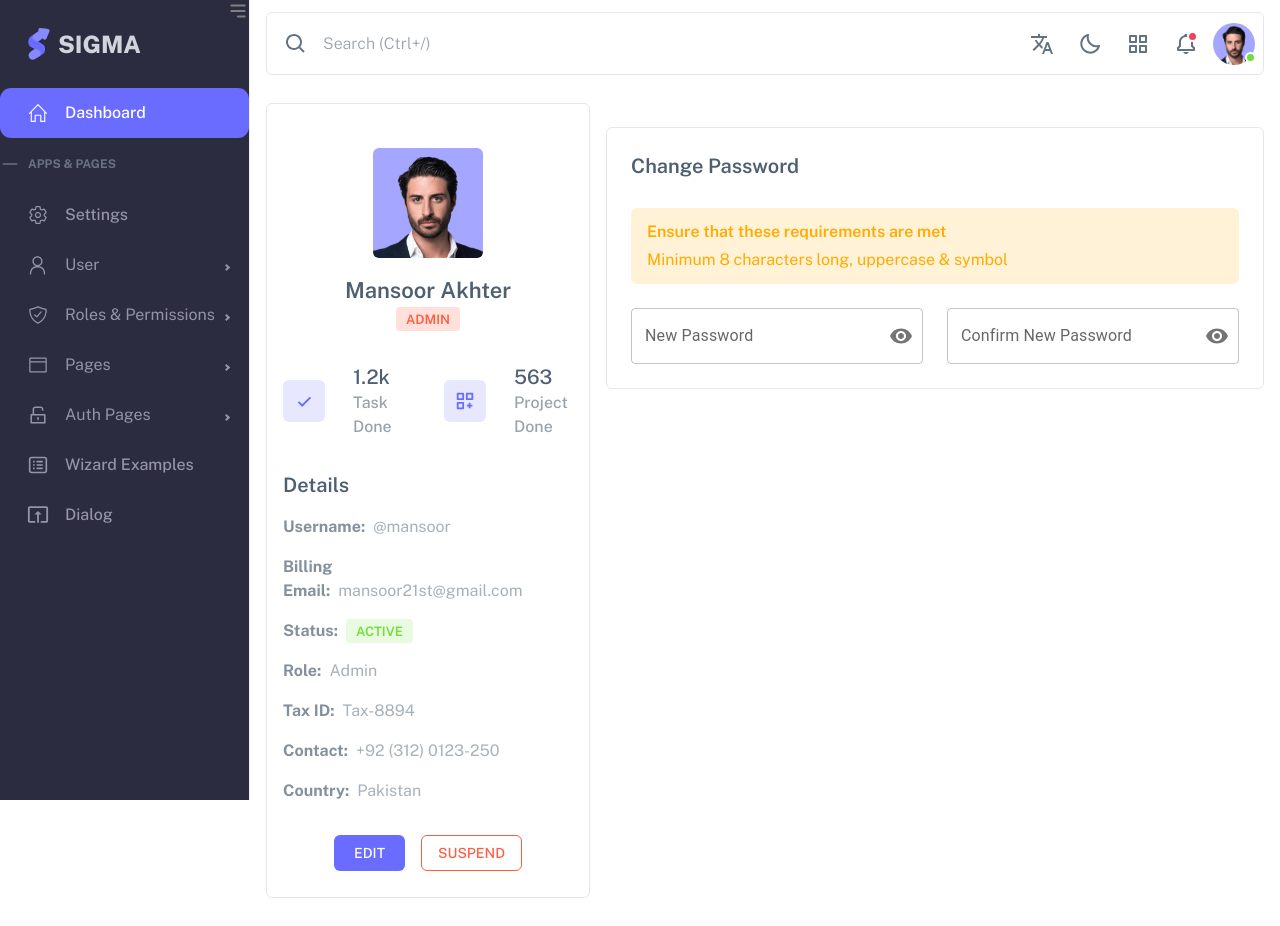
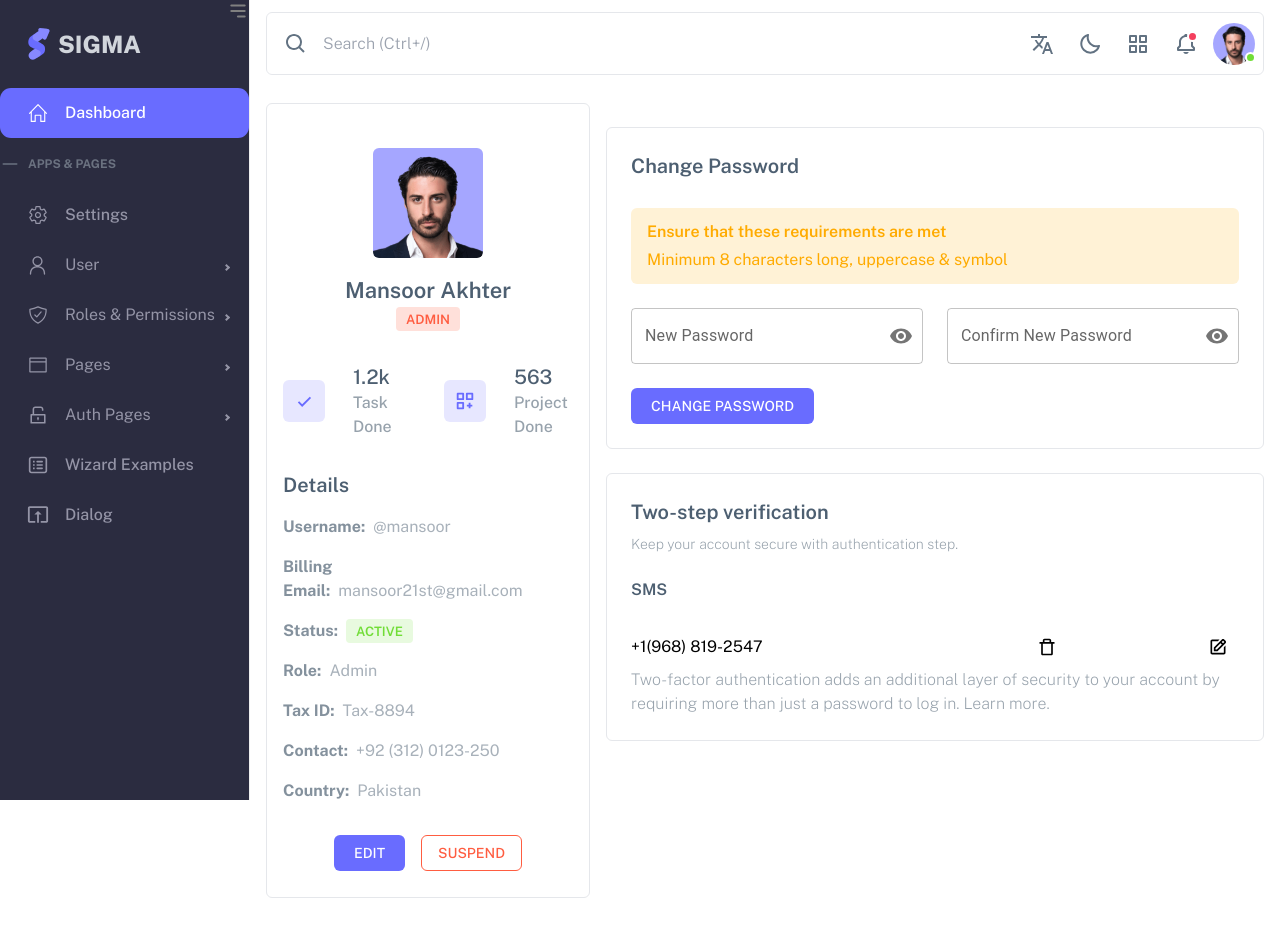
Before and after one commit to MansoorAkhter/sigma-admin-dashboard, a Next.js app: page /user/view/security in a window 1280 px wide. Built offline with nearby package versions, Linux system fonts and the light colour scheme.

Commit message:
working on security page

```diff
--- /dev/null
+++ b/components/shared/IconButton.jsx
@@ -0,0 +1,12 @@
+import React from "react";
+
+const IconButton = ({ icon, name }) => {
+    return (
+        <div className="w-[42px] h-[42px] mr-[6px] hover:bg-gray-100 flex items-center justify-center rounded-full transition duration-300 cursor-pointer">
+            {/* <BiBell size={24} color="#627282" /> */}
+            <img src={icon} alt={name} width={24} height={24} />
+        </div>
+    )
+}
+
+export default IconButton;
--- a/pages/user/view/security/index.jsx
+++ b/pages/user/view/security/index.jsx
@@ -1,6 +1,7 @@
 import { useState } from "react";
 import UserBio from "@/components/UserBio";
 import NoticeBox from "@/components/shared/NoticeBox";
+import SolidButton from "@/components/shared/SolidButton";
 
 import IconButton from '@mui/material/IconButton';
 import OutlinedInput from '@mui/material/OutlinedInput';
@@ -9,7 +10,6 @@ import InputAdornment from '@mui/material/InputAdornment';
 import FormControl from '@mui/material/FormControl';
 import Visibility from '@mui/icons-material/Visibility';
 import VisibilityOff from '@mui/icons-material/VisibilityOff';
-
 
 const Security = () => {
     const [showPassword, setShowPassword] = useState(false);
@@ -30,6 +30,7 @@ const Security = () => {
 
             {/* Right */}
             <div className="flex flex-col w-full md:w-[67%]">
+                {/* Change Password */}
                 <div className="boxStyle">
                     <h5 className="heading mb-7">Change Password</h5>
                     <NoticeBox
@@ -37,7 +38,8 @@ const Security = () => {
                         message="Minimum 8 characters long, uppercase & symbol"
                     />
 
-                    <div className="flex flex-col justify-between md:gap-x-6 md:flex-row">
+                    {/* Inputs */}
+                    <div className="flex flex-col justify-between mb-6 md:gap-x-6 md:flex-row">
                         {/* New Password */}
                         <FormControl sx={{ mt: 3, width: '100%' }} variant="outlined">
                             <InputLabel htmlFor="outlined-adornment-password"
@@ -50,7 +52,6 @@ const Security = () => {
                                 endAdornment={
                                     <InputAdornment position="end">
                                         <IconButton
-                                            // aria-label="toggle password visibility"
                                             onClick={handleClickShowPassword}
                                             onMouseDown={handleMouseDownPassword}
                                             edge="end"
@@ -76,7 +77,6 @@ const Security = () => {
                                 endAdornment={
                                     <InputAdornment position="end">
                                         <IconButton
-                                            aria-label="toggle password visibility"
                                             onClick={handleClickShowPassword}
                                             onMouseDown={handleMouseDownPassword}
                                             edge="end"
@@ -89,8 +89,37 @@ const Security = () => {
                             />
                         </FormControl>
                     </div>
+
+                    <SolidButton title="change password" />
                 </div>
 
+                {/* Two-step verification */}
+                <div className="boxStyle">
+                    <h5 className="heading mb-2">Two-step verification</h5>
+                    <p className="text-semiGray text-sm font-extralight">
+                        Keep your account secure with authentication step.
+                    </p>
+                    <h5 className="text-darkGray font-semibold my-6">SMS</h5>
+
+                    <div className="flex items-center justify-between">
+                        <p>+1(968) 819-2547</p>
+                        <IconButton icon="/icons/bell.svg" name="edit" />
+
+                        <div className="w-[42px] h-[42px] mr-[6px] hover:bg-gray-100 flex items-center justify-center rounded-full transition duration-300 cursor-pointer">
+                            {/* <BiBell size={24} color="#627282" /> */}
+                            <img src="/icons/trash.svg" alt="edit" width={20} height={20} />
+                        </div>
+                        <div className="w-[42px] h-[42px] hover:bg-gray-100 flex items-center justify-center rounded-full transition duration-300 cursor-pointer">
+                            {/* <BiBell size={24} color="#627282" /> */}
+                            <img src="/icons/edit.svg" alt="edit" width={20} height={20} />
+                        </div>
+                    </div>
+
+                    <p className="text-semiGray text-[16px] font-extralight">
+                        Two-factor authentication adds an additional layer of security to your account by requiring more than just a password to log in. Learn more.
+                    </p>
+
+                </div>
             </div>
         </div>);
 };
```
Also changed, not shown: public/icons/edit.svg (added), public/icons/trash.svg (added).
